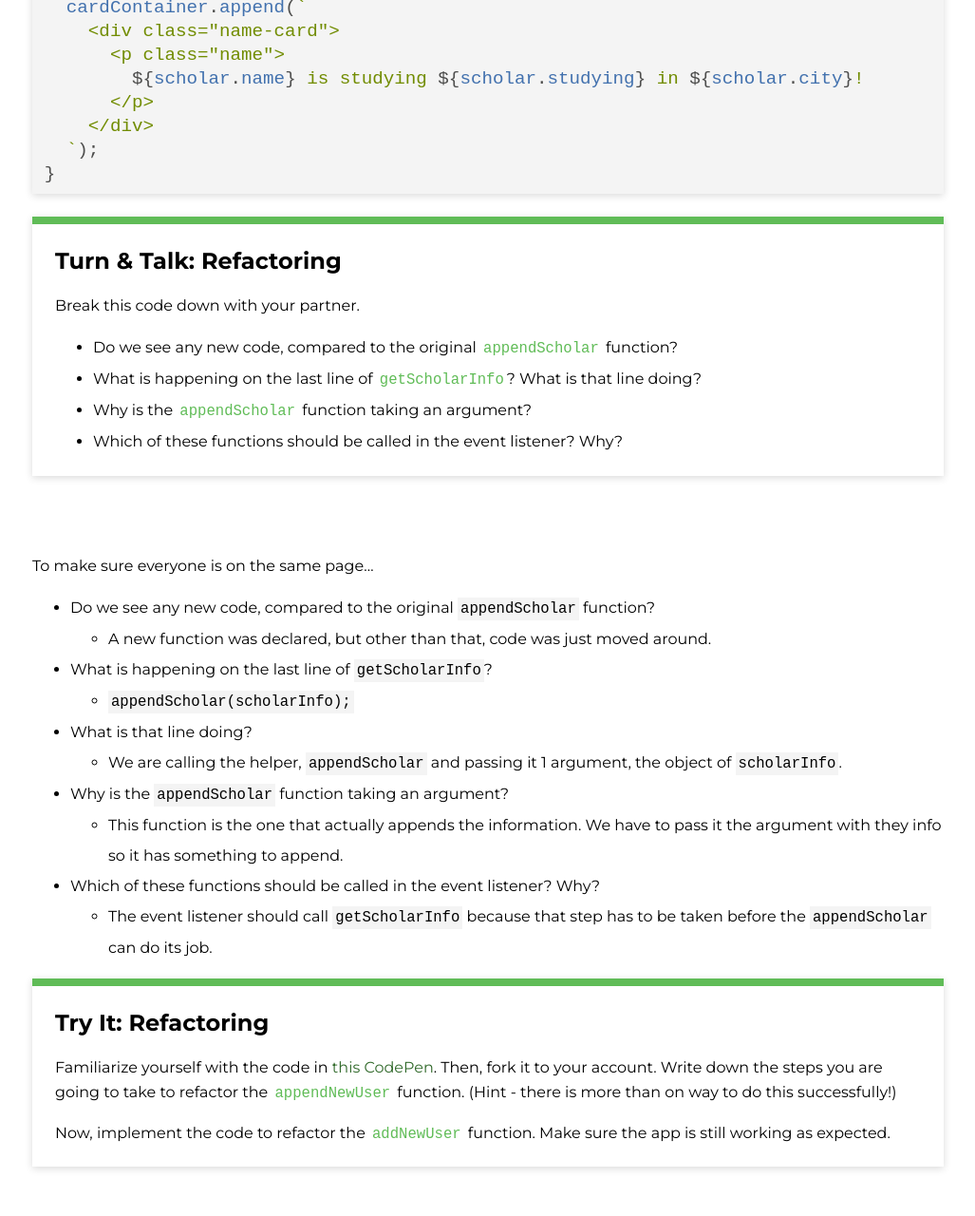
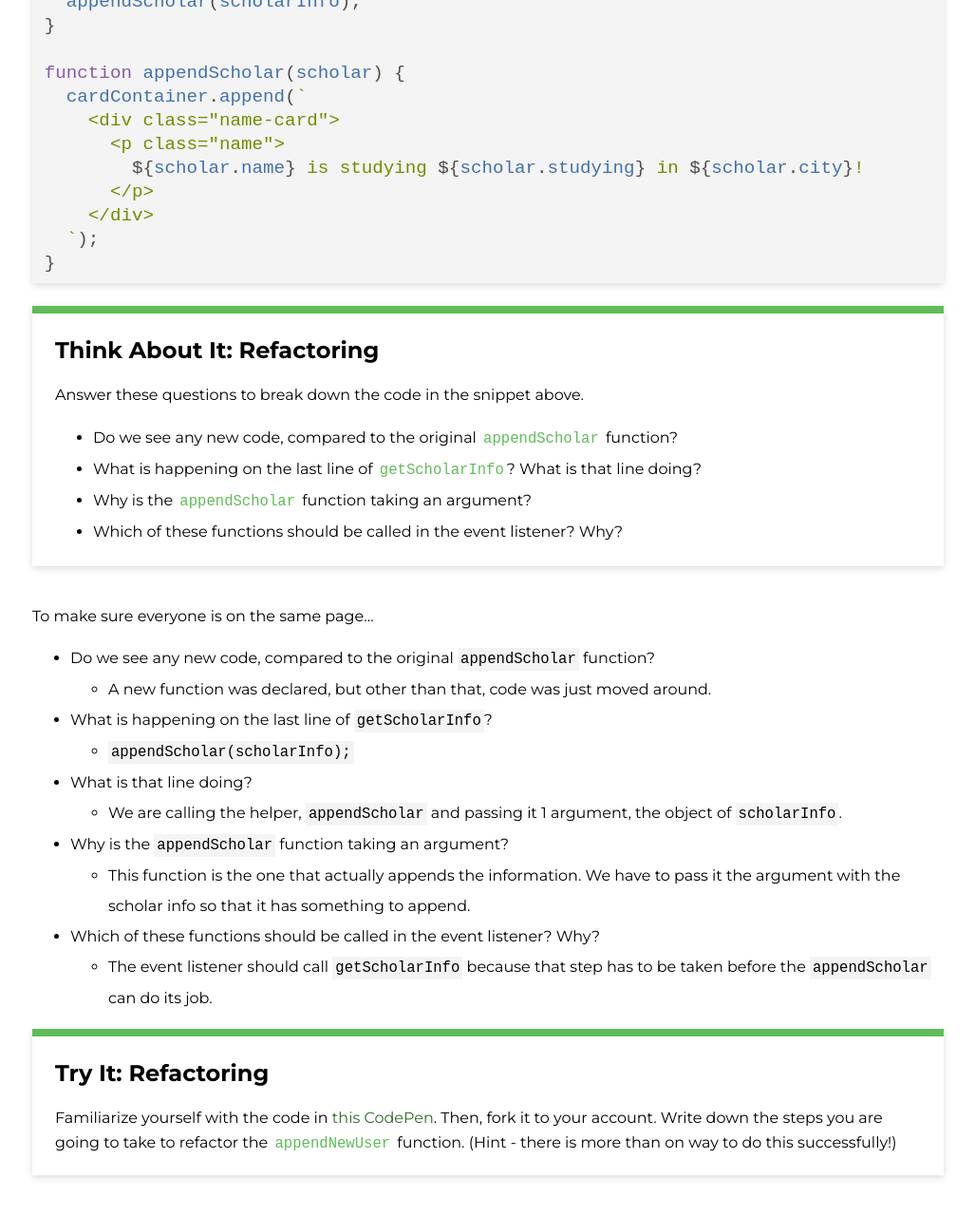
Before and after one commit to ameseee/kwk-curriculum-site, a Jekyll site: the page built from web-app/lessons/js-extension-refactoring/index.md, in a window 1280 px wide and 1400 px high, scrolled down 1284 px, cut to the strip 0-1296 px from the top of the window. Shown: the top 1280 px of the strip at 95% size, without its empty margins (126-1153 px from the left). Built offline with Jekyll 4.4.1, drawn with Linux system fonts in a browser that asks for light colours; nearby versions of some CDN libraries; our own code applies the rules of GitHub Pages for plain Markdown files; some of the changed text lies outside the part shown.

Commit message:
Update extensions coming from DOM Manipulation lessons, paths on index

````diff
--- a/web-app/lessons/js-extension-refactoring/index.md
+++ b/web-app/lessons/js-extension-refactoring/index.md
@@ -2,9 +2,13 @@
 title: JS Extension: Refactoring
 ---
 
-## Refactor Tractor
+## Pre-requisites
 
-Our `appendScholar` example above has grown to 15 lines of code - that's quite long. It's borderline messy and hard to people new to this code to read. So, let's **refactor** it!
+Before diving into this, make sure you are familiar with [using objects and DOM manipulation](../js-extension-objects-dom).
+
+## Refactoring
+
+Our `appendScholar` example (code shown below) above has grown to 15 lines of code - that's quite long. It's borderline messy and hard to people new to this code to read. So, let's **refactor** it!
 
 Refactoring is something we do once our code already works, but it's like editing it. We go back over it and look for opportunities to make it more readable or concise. When we notice that a function has more than 1 or 2 jobs, we need to refactor.
 
@@ -53,8 +57,8 @@
 ```
 
 <div class="try-it">
-  <h2>Turn & Talk: Refactoring</h2>
-  <p>Break this code down with your partner.</p>
+  <h2>Think About It: Refactoring</h2>
+  <p>Answer these questions to break down the code in the snippet above.</p>
   <ul>
     <li>Do we see any new code, compared to the original <code class="try-it-code">appendScholar</code> function?</li>
     <li>What is happening on the last line of <code class="try-it-code">getScholarInfo</code>? What is that line doing?</li>
@@ -62,7 +66,6 @@
     <li>Which of these functions should be called in the event listener? Why?</li>
   </ul>
 </div>
-<br>
 
 To make sure everyone is on the same page...
 
@@ -73,12 +76,11 @@
 - What is that line doing?
   * We are calling the helper, `appendScholar` and passing it 1 argument, the object of `scholarInfo`.
 - Why is the `appendScholar` function taking an argument?
-  * This function is the one that actually appends the information. We have to pass it the argument with they info so it has something to append.
+  * This function is the one that actually appends the information. We have to pass it the argument with the scholar info so that it has something to append.
 - Which of these functions should be called in the event listener? Why?
   * The event listener should call `getScholarInfo` because that step has to be taken before the `appendScholar` can do its job.
 
 <div class="try-it">
   <h2>Try It: Refactoring</h2>
   <p>Familiarize yourself with the code in <a href="https://codepen.io/turing-kwk/pen/GLbvdX">this CodePen</a>. Then, fork it to your account. Write down the steps you are going to take to refactor the <code class="try-it-code">appendNewUser</code> function. (Hint - there is more than on way to do this successfully!)</p>
-  <p>Now, implement the code to refactor the <code class="try-it-code">addNewUser</code> function. Make sure the app is still working as expected.</p>
 </div>
````
Also changed, not shown: web-app/lessons/index.md (+4 -2 lines), web-app/lessons/js-dom-manipulation-intermediate/index.md (+2 -2 lines), web-app/lessons/js-extension-objects-dom/index.md (+18 -5 lines).
